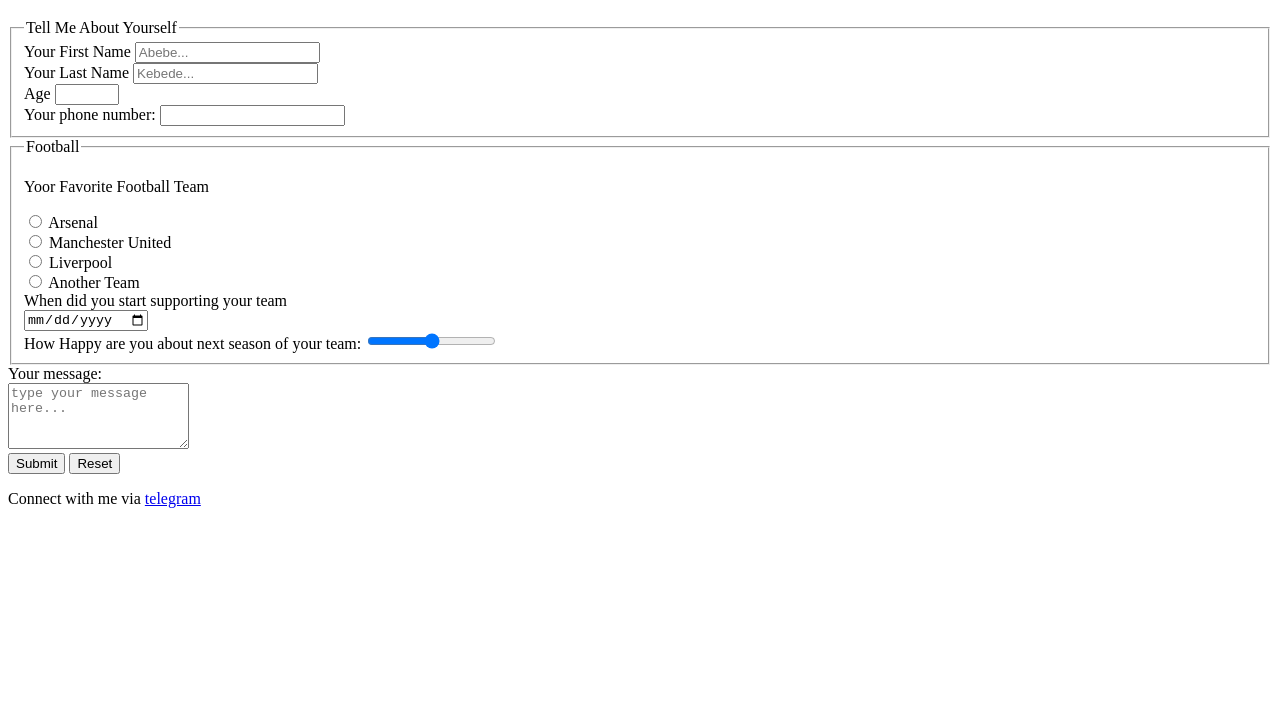
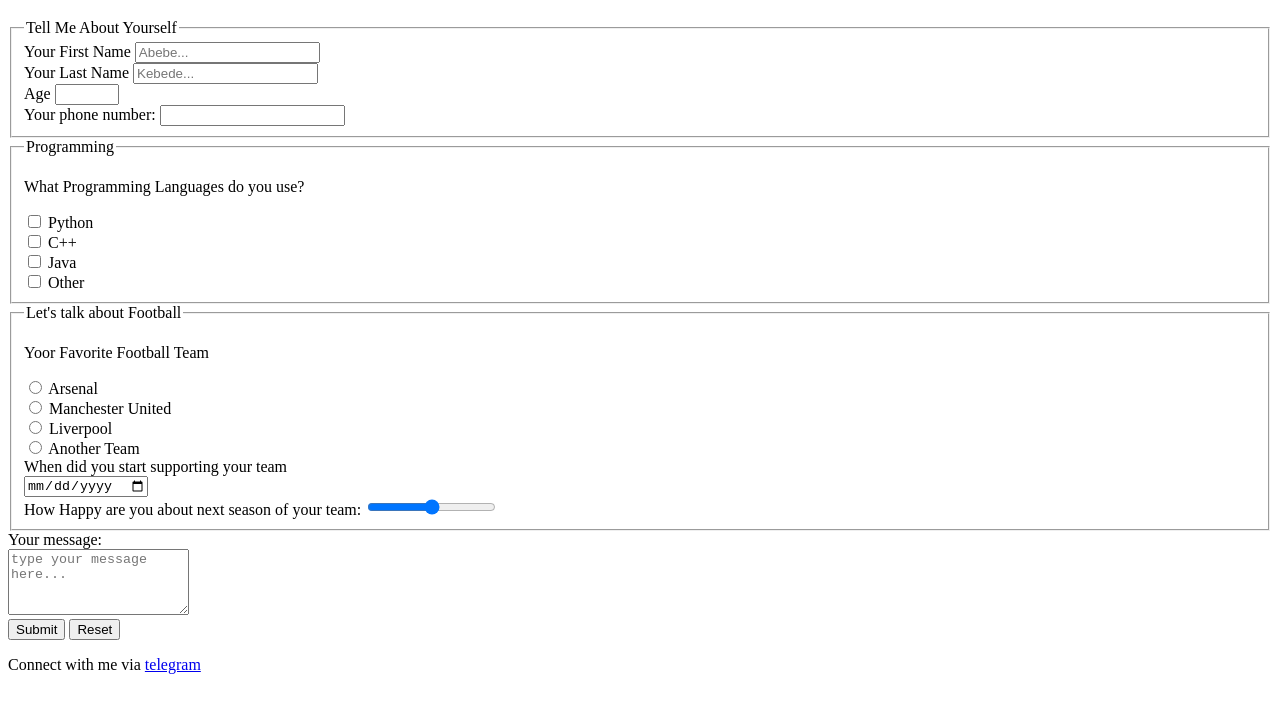
Before and after one commit to Ermi-haimi/portfolio-project, a plain HTML site: page contact.html in a window 1280 px wide. Shown: the part 61-774 px from the top of the page. Drawn offline with Linux system fonts and the light colour scheme.

Commit message:
added a checkbox

```diff
--- a/contact.html
+++ b/contact.html
@@ -34,7 +34,19 @@
                 </div>
             </fieldset>
             <fieldset>
-                <legend>Football</legend>
+                <legend>Programming</legend>
+                <p>What Programming Languages do you use?</p>
+                <input type="checkbox" name="prlang" id="python">
+                <label for="python">Python</label><br>
+                <input type="checkbox" name="prlang" id="cpp">
+                <label for="cpp">C++</label><br>
+                <input type="checkbox" name="prlang" id="java">
+                <label for="java">Java</label><br>
+                <input type="checkbox" name="prlang" id="other">
+                <label for="other">Other</label><br>
+            </fieldset>
+            <fieldset>
+                <legend>Let's talk about Football</legend>
                 <div>
                     <p>Yoor Favorite Football Team</p>
                     <input type="radio" name="favTeam" id="arsenal" value="arsenal">
```
